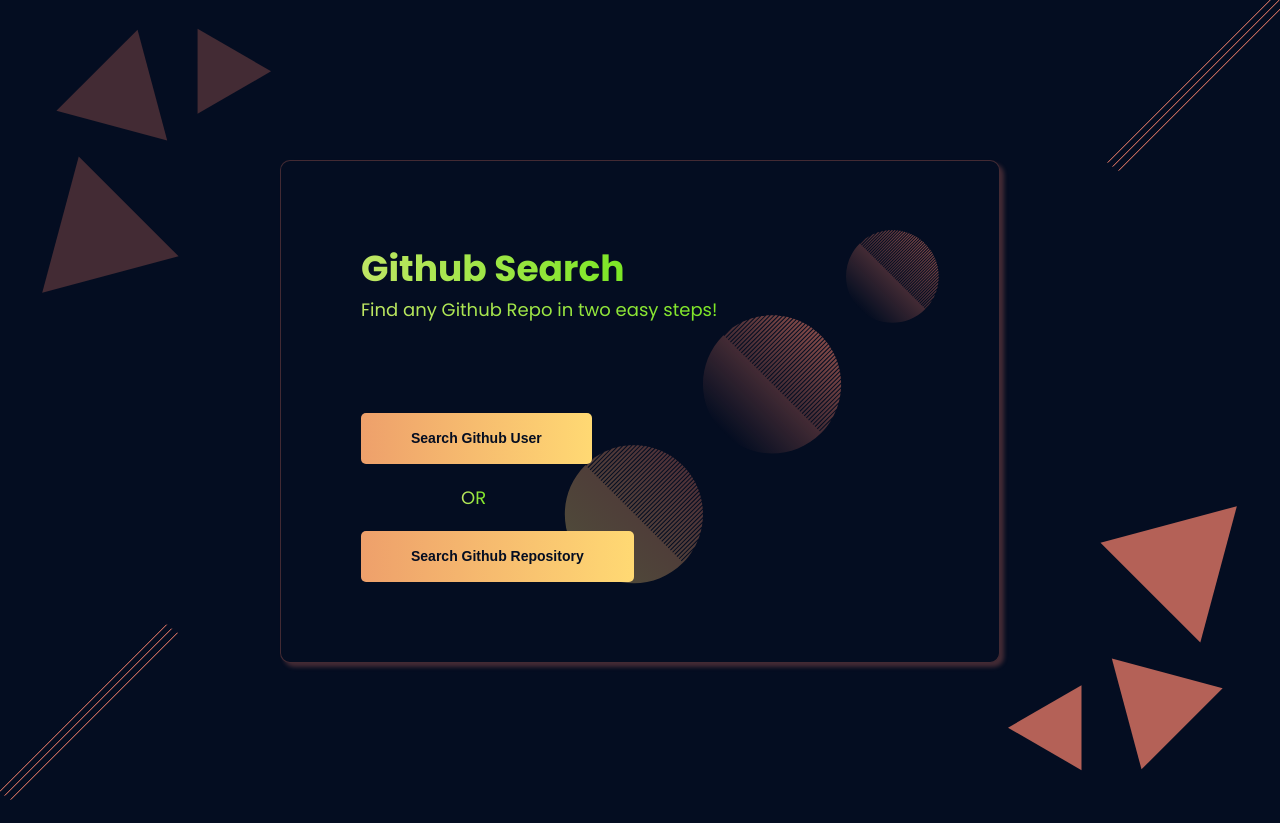
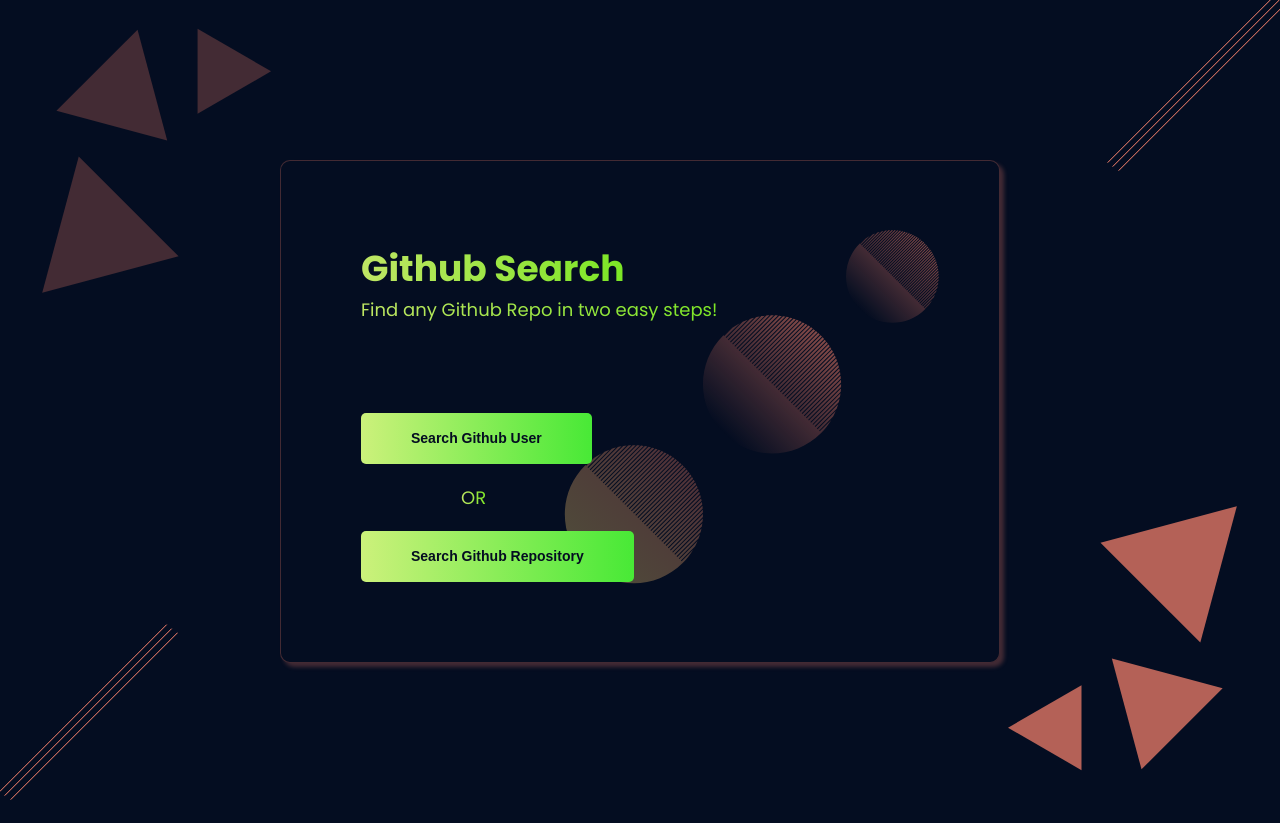
Before and after one commit to gatotoadrian/search.github, an Angular app: page /navigation in a window 1280 px wide. Built offline with nearby package versions, Linux system fonts and the light colour scheme.

Commit message:
modified files

```diff
--- a/src/app/navigation/navigation.component.css
+++ b/src/app/navigation/navigation.component.css
@@ -43,7 +43,7 @@
 }
 
 button {
-    background: linear-gradient(90deg, #EEA06B 0%, #FFD973 100%);
+    background: linear-gradient(90deg, #ccf17b 0%, #48e936 100%);
     border: none;
     border-radius: 5px;
     padding: 15px 50px;
```
